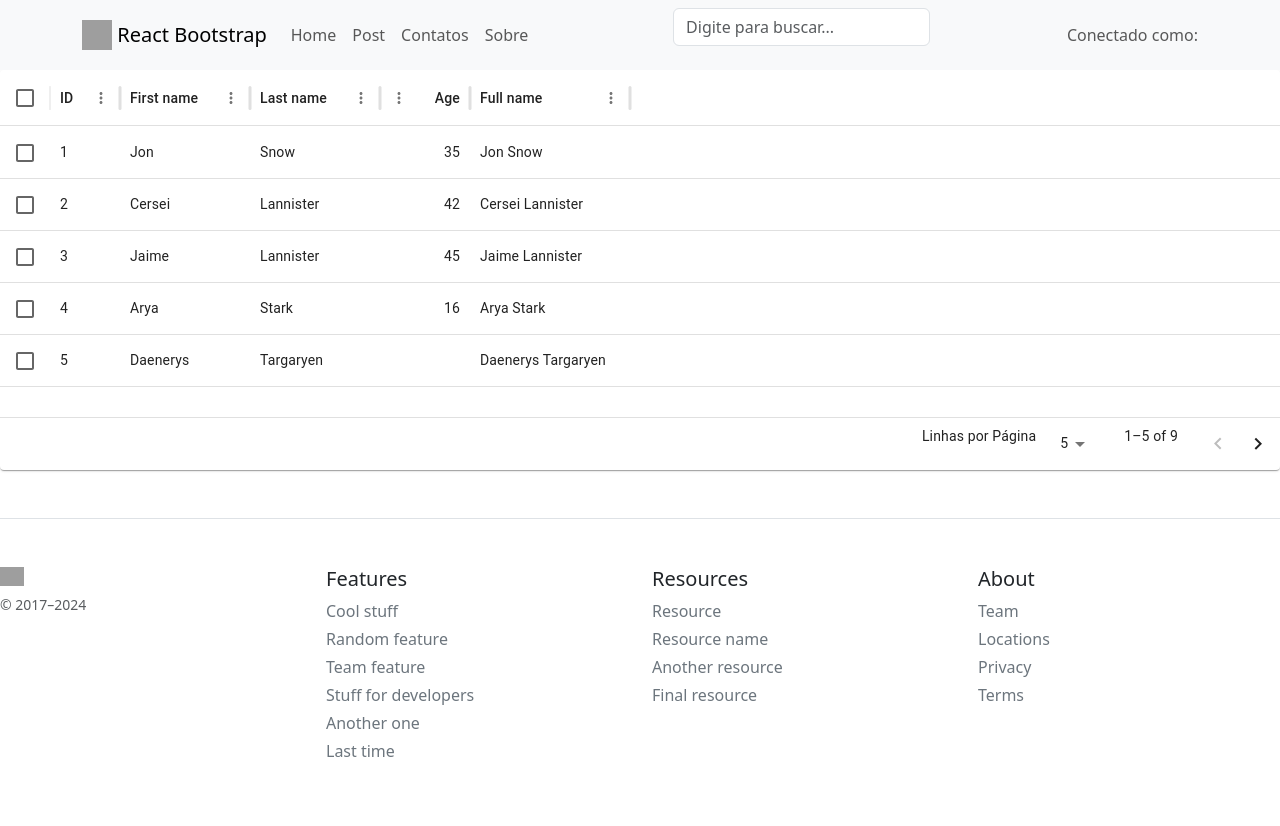
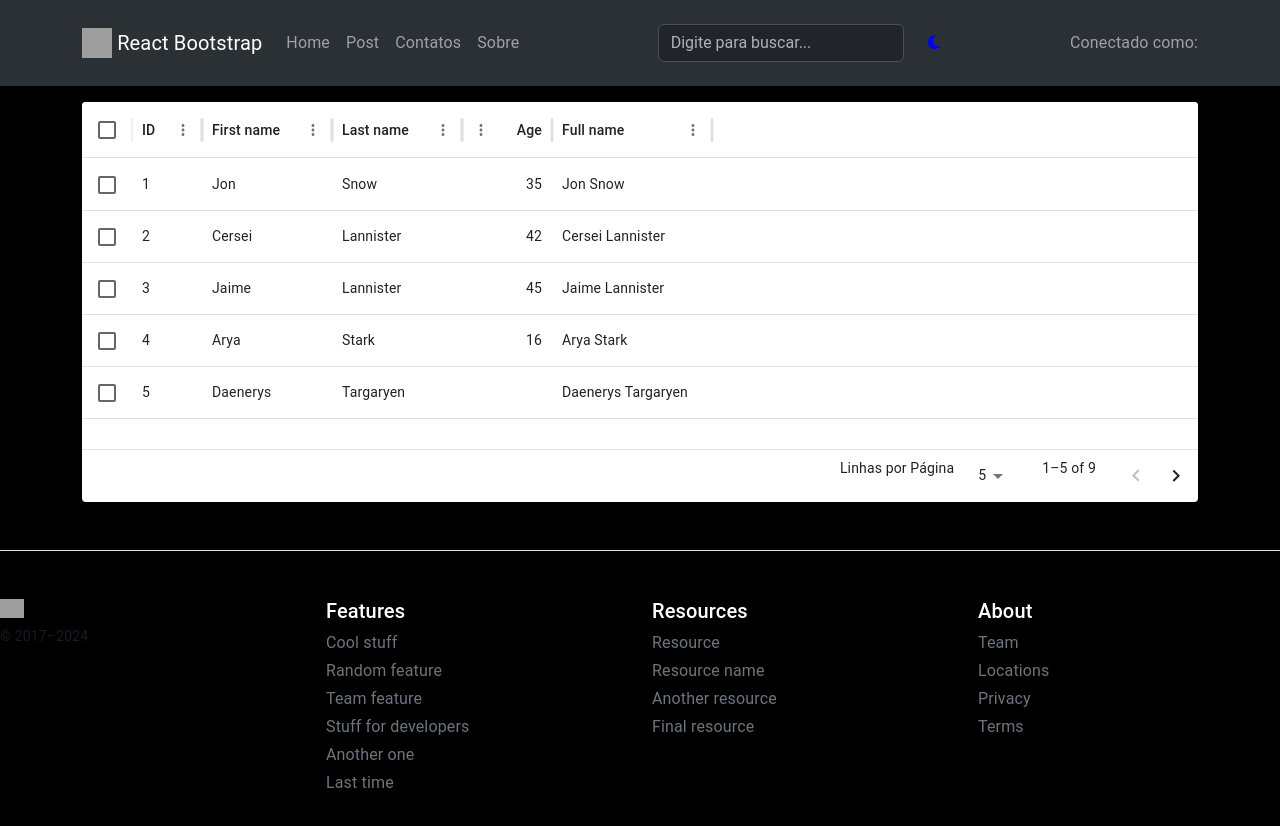
Before and after one commit to breno-oliveira98/react-post-app, a React (Vite) app: page /home in a window 1280 px wide. Shown: the top 826 px of the page. Built offline with nearby package versions, Linux system fonts and the light colour scheme; grey boxes are pictures that could not be loaded.

Commit message:
modo dark

```diff
--- a/package.json
+++ b/package.json
@@ -12,6 +12,9 @@
   "dependencies": {
     "@emotion/react": "^11.13.3",
     "@emotion/styled": "^11.13.0",
+    "@fortawesome/fontawesome-svg-core": "^6.7.1",
+    "@fortawesome/free-solid-svg-icons": "^6.7.1",
+    "@fortawesome/react-fontawesome": "^0.2.2",
     "@mui/material": "^6.1.6",
     "@mui/x-data-grid": "^7.22.1",
     "bootstrap": "^5.3.3",
--- a/src/components/Header/Header.jsx
+++ b/src/components/Header/Header.jsx
@@ -1,13 +1,28 @@
-import { Col, Container, Form, ListGroup, Nav, Navbar, Row } from "react-bootstrap";
+import { Col, Container, Form, Nav, Navbar, Row } from "react-bootstrap";
 import { routes } from "../../routes/routes";
 import AutoCompleteInput from "../autocomplete/AutoComplete";
 import { useEffect, useState } from "react";
 import { useNavigate } from "react-router-dom";
+import { FontAwesomeIcon } from "@fortawesome/react-fontawesome";
+import { faSun, faMoon } from '@fortawesome/free-solid-svg-icons'
+import "./Header.css"
 
 
 export const Header = () => {
+  const [isDarkMode, setIsDarkMode] = useState(true)
   const navigate = useNavigate()
   const [userInfo, setUserInfo] = useState(null);
+
+  const toggleTheme = () => {
+    setIsDarkMode(!isDarkMode)
+  }
+  useEffect(() => {
+    if(isDarkMode) {
+      document.body.classList.add('dark-theme');
+    } else {
+      document.body.classList.remove('dark-theme');
+    }
+  }, [isDarkMode])
 
   useEffect(() => {
     const storedUser = localStorage.getItem("user");
@@ -23,7 +38,7 @@ export const Header = () => {
   }
 
   return (
-    <Navbar className="bg-body-tertiary">
+    <Navbar bg={isDarkMode ? 'dark' : ''} data-bs-theme={isDarkMode ? 'dark' : ''} className="bg-body-tertiary mb-3">
       <Container>
         <Navbar.Brand href="/home">
           <img
@@ -44,11 +59,16 @@ export const Header = () => {
           </Nav>
         </Navbar.Collapse>
         <Form inline>
-          <Row>
-            <Col xs="auto">
-              <>
+          <Row className="d-flex align-items-center">
+            <Col xs="auto" className="pt-3">
                 <AutoCompleteInput options={routes}/>
-              </>
+            </Col>
+            <Col xs="auto" >
+            <FontAwesomeIcon
+            color={isDarkMode ? "blue" : "yellow"}
+            icon={isDarkMode ? faMoon : faSun}
+            onClick={toggleTheme}
+            cursor={"pointer"} />
             </Col>
           </Row>
         </Form>
--- a/src/components/Table/Table.jsx
+++ b/src/components/Table/Table.jsx
@@ -1,44 +1,52 @@
-import * as React from 'react';
-import { DataGrid } from '@mui/x-data-grid';
-import Paper from '@mui/material/Paper';
+import * as React from "react";
+import { DataGrid } from "@mui/x-data-grid";
+import Paper from "@mui/material/Paper";
+import { createTheme, CssBaseline, ThemeProvider } from "@mui/material";
 
 const columns = [
-  { field: 'id', headerName: 'ID', width: 70 },
-  { field: 'firstName', headerName: 'First name', width: 130 },
-  { field: 'lastName', headerName: 'Last name', width: 130 },
+  { field: "id", headerName: "ID", width: 70 },
+  { field: "firstName", headerName: "First name", width: 130 },
+  { field: "lastName", headerName: "Last name", width: 130 },
   {
-    field: 'age',
-    headerName: 'Age',
-    type: 'number',
+    field: "age",
+    headerName: "Age",
+    type: "number",
     width: 90,
   },
   {
-    field: 'fullName',
-    headerName: 'Full name',
-    description: 'This column has a value getter and is not sortable.',
+    field: "fullName",
+    headerName: "Full name",
+    description: "This column has a value getter and is not sortable.",
     sortable: false,
     width: 160,
-    valueGetter: (value, row) => `${row.firstName || ''} ${row.lastName || ''}`,
+    valueGetter: (value, row) => `${row.firstName || ""} ${row.lastName || ""}`,
   },
 ];
 
 const rows = [
-  { id: 1, lastName: 'Snow', firstName: 'Jon', age: 35 },
-  { id: 2, lastName: 'Lannister', firstName: 'Cersei', age: 42 },
-  { id: 3, lastName: 'Lannister', firstName: 'Jaime', age: 45 },
-  { id: 4, lastName: 'Stark', firstName: 'Arya', age: 16 },
-  { id: 5, lastName: 'Targaryen', firstName: 'Daenerys', age: null },
-  { id: 6, lastName: 'Melisandre', firstName: null, age: 150 },
-  { id: 7, lastName: 'Clifford', firstName: 'Ferrara', age: 44 },
-  { id: 8, lastName: 'Frances', firstName: 'Rossini', age: 36 },
-  { id: 9, lastName: 'Roxie', firstName: 'Harvey', age: 65 },
+  { id: 1, lastName: "Snow", firstName: "Jon", age: 35 },
+  { id: 2, lastName: "Lannister", firstName: "Cersei", age: 42 },
+  { id: 3, lastName: "Lannister", firstName: "Jaime", age: 45 },
+  { id: 4, lastName: "Stark", firstName: "Arya", age: 16 },
+  { id: 5, lastName: "Targaryen", firstName: "Daenerys", age: null },
+  { id: 6, lastName: "Melisandre", firstName: null, age: 150 },
+  { id: 7, lastName: "Clifford", firstName: "Ferrara", age: 44 },
+  { id: 8, lastName: "Frances", firstName: "Rossini", age: 36 },
+  { id: 9, lastName: "Roxie", firstName: "Harvey", age: 65 },
 ];
 
 const paginationModel = { page: 0, pageSize: 5 };
 
-export default function Table() {
+export default function Table({isDarkMode}) {
+  const theme = createTheme({
+    palette: {
+      mode: isDarkMode ? 'dark' : 'light'
+    }
+  })
   return (
-    <Paper sx={{ height: 400, width: '100%' }}>
+    <ThemeProvider theme={theme}>
+      <CssBaseline />
+      <Paper sx={{ height: 400, width: "100%" }}>
         <DataGrid
           rows={rows}
           columns={columns}
@@ -47,9 +55,10 @@ export default function Table() {
           checkboxSelection
           sx={{ border: 0 }}
           slotProps={{
-            pagination: { labelRowsPerPage: 'Linhas por Página'}
+            pagination: { labelRowsPerPage: "Linhas por Página" },
           }}
         />
       </Paper>
+    </ThemeProvider>
   );
 }
--- a/src/index.css
+++ b/src/index.css
@@ -6,6 +6,11 @@
   width: 100%;
   height: 100vh;
   /* background-color: #f9f9f9; */
+}
+
+.dark-theme {
+  background-color: black;
+  color: white;
 }
 
 #cadastroPage .container {
--- a/src/pages/Home.jsx
+++ b/src/pages/Home.jsx
@@ -1,11 +1,12 @@
+import { Container } from "react-bootstrap";
 import Table from "../components/Table/Table";
 
 export const Home = () => {
     return (
-        <div>
+        <Container>
 
-            <Table/>
+            <Table />
 
-        </div>
+        </Container>
      );
 }
```
Also changed, not shown: src/components/Header/Header.css (added), 1 other file (tests, documents, lock files or other folders). Lines whose indentation alone changed are shown as unchanged.
